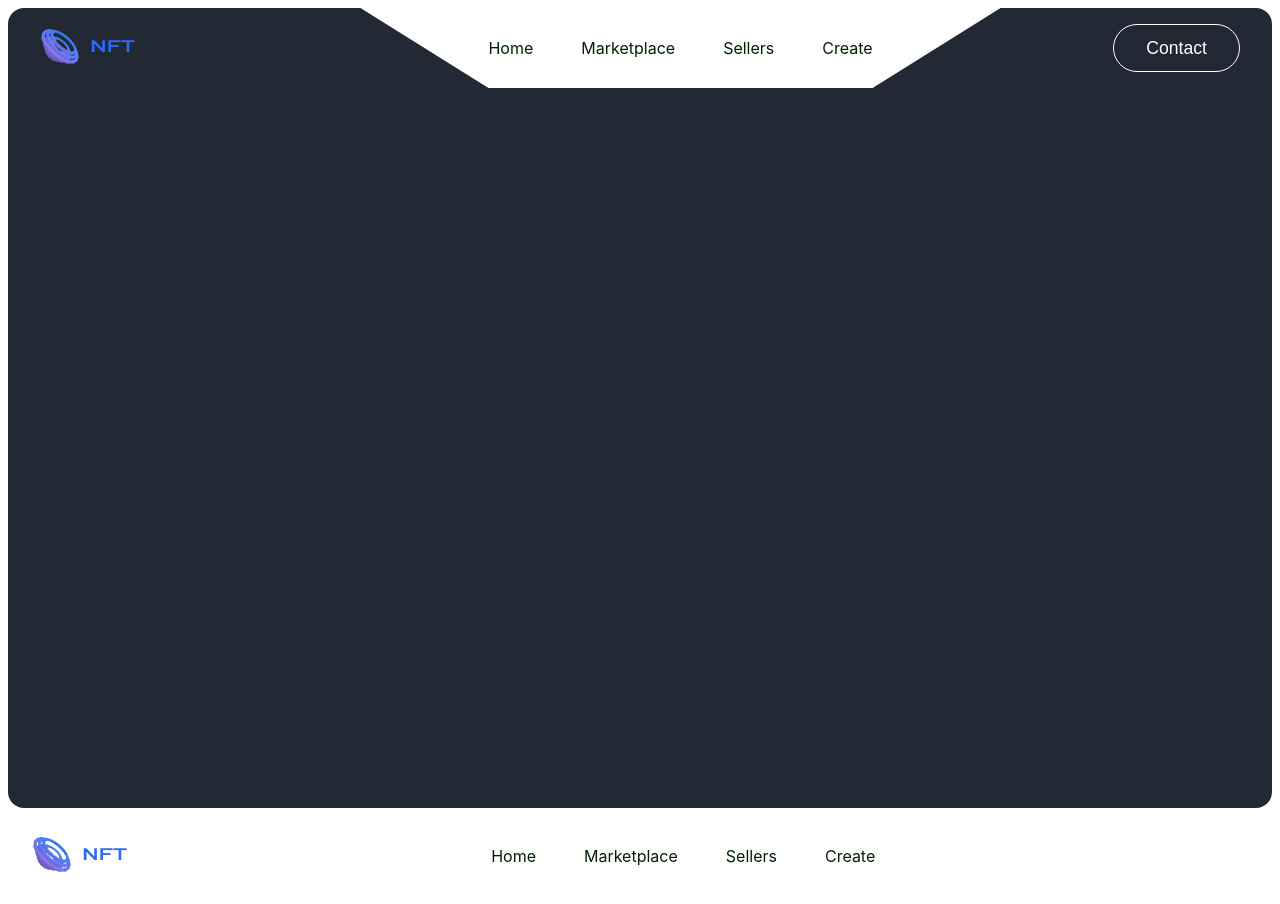
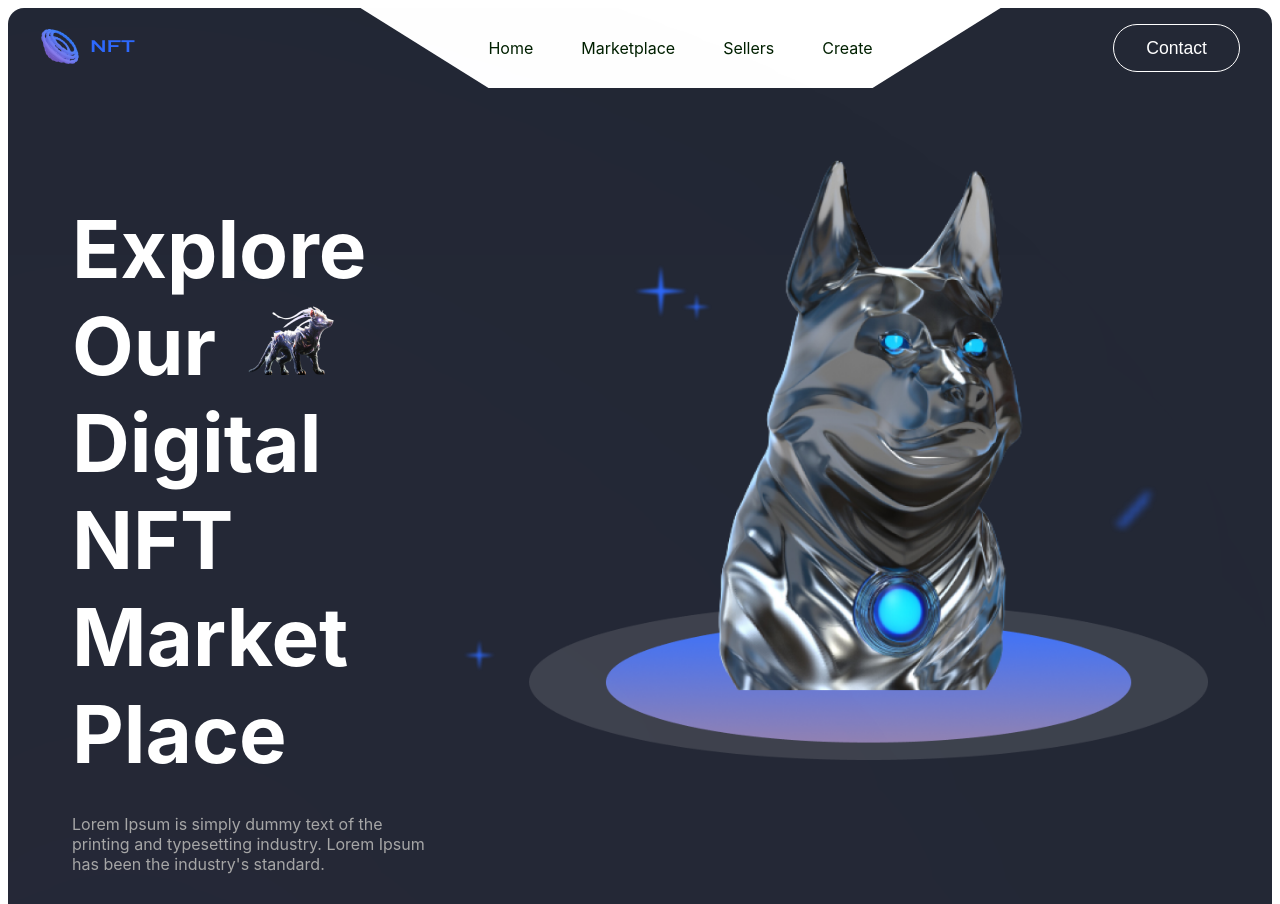
Before and after one commit to oceanesalle/NFT-marketplace, a React (Create React App) app in the folder nft-marketplace/: page / in a window 1280 px wide. Shown: the top 904 px of the page. Built offline with nearby package versions, Linux system fonts and the light colour scheme.

Commit message:
home component

```diff
--- a/nft-marketplace/src/components/Home.jsx
+++ b/nft-marketplace/src/components/Home.jsx
@@ -1,20 +1,158 @@
-import React from 'react'
-import Navbar from './Navbar'
+import React from "react";
 import styled from "styled-components";
-
-function Home() {
+import hero from "../assets/hero.png";
+import heroText from "../assets/heroText.png";
+import Button from "./Button";
+import Navbar from "./Navbar";
+export default function Home() {
   return (
     <Section>
       <Navbar />
+      <div className="ellipse"></div>
+      <div className="container">
+        <div className="content">
+          <h1>
+            Explore Our{" "}
+            <span>
+              <img src={heroText} alt="Hero Text" />
+            </span>{" "}
+            Digital NFT Market Place
+          </h1>
+          <p>
+            Lorem Ipsum is simply dummy text of the printing and typesetting
+            industry. Lorem Ipsum has been the industry's standard.
+          </p>
+          <div className="buttons">
+            <Button blue text="Explore Now" />
+            <Button text="Create NFT" />
+          </div>
+          <div className="data">
+            <div className="dataTab">
+              <h2>40K</h2>
+              <h5>Artwork</h5>
+            </div>
+            <div className="dataTab">
+              <h2>12K</h2>
+              <h5>Auction</h5>
+            </div>
+            <div className="dataTab">
+              <h2>20K</h2>
+              <h5>Artist</h5>
+            </div>
+          </div>
+        </div>
+        <div className="image">
+          <img src={hero} alt="hero" />
+        </div>
+      </div>
     </Section>
-  )
+  );
 }
-
 const Section = styled.section`
- margin: 0.5rem;
- background-color: #232835;
- border-radius: 1rem;
- height: 100vh;
+  margin: 0.5rem;
+  background-color: #232835;
+  border-radius: 1rem;
+  position: relative;
+  overflow: hidden;
+  margin-bottom: 5rem;
+  .ellipse {
+    height: 30rem;
+    width: 30rem;
+    background-color: #ae54c27d;
+    border-radius: 100%;
+    filter: blur(2000px);
+    opacity: 0.5;
+    position: absolute;
+    bottom: -30%;
+    left: -10%;
+    z-index: 1;
+  }
+  .container {
+    padding: 2rem;
+    margin: 0 2rem;
+    display: flex;
+    .content {
+      z-index: 10;
+      display: flex;
+      flex-direction: column;
+      gap: 2rem;
+      margin-top: 5rem;
+      padding-right: 2rem;
+      h1 {
+        color: white;
+        font-size: 5rem;
+        span {
+          .img {
+          }
+        }
+      }
+      p {
+        color: #a6a6a6;
+      }
+      .buttons {
+        display: flex;
+        gap: 2rem;
+      }
+      .data {
+        display: flex;
+        gap: 5rem;
+        .dataTab {
+          display: flex;
+          flex-direction: column;
+          gap: 1rem;
+          h2 {
+            font-size: 2rem;
+            color: white;
+          }
+          h5 {
+            text-align: center;
+            color: #a6a6a6;
+          }
+        }
+      }
+    }
+    .image {
+      img {
+        height: 40rem;
+      }
+    }
+  }
+  @media screen and (min-width: 280px) and (max-width: 1080px) {
+    margin: 0;
+    border-radius: 0;
+    .container {
+      flex-direction: column;
+      margin: 0;
+      padding: 2rem;
+      gap: 2rem;
+      justify-content: center;
+      align-items: center;
+      .content {
+        padding-right: 0;
+        h1 {
+          font-size: 3rem;
+          span {
+            img {
+              height: 2rem;
+            }
+          }
+        }
+        .buttons {
+          flex-direction: column;
+          justify-content: center;
+          align-items: center;
+        }
+        .data {
+          justify-content: center;
+          align-items: center;
+          gap: 2rem;
+        }
+      }
+      .image {
+        img {
+          height: 15rem;
+        }
+      }
+    }
+  }
 `;
-
-export default Home
```
